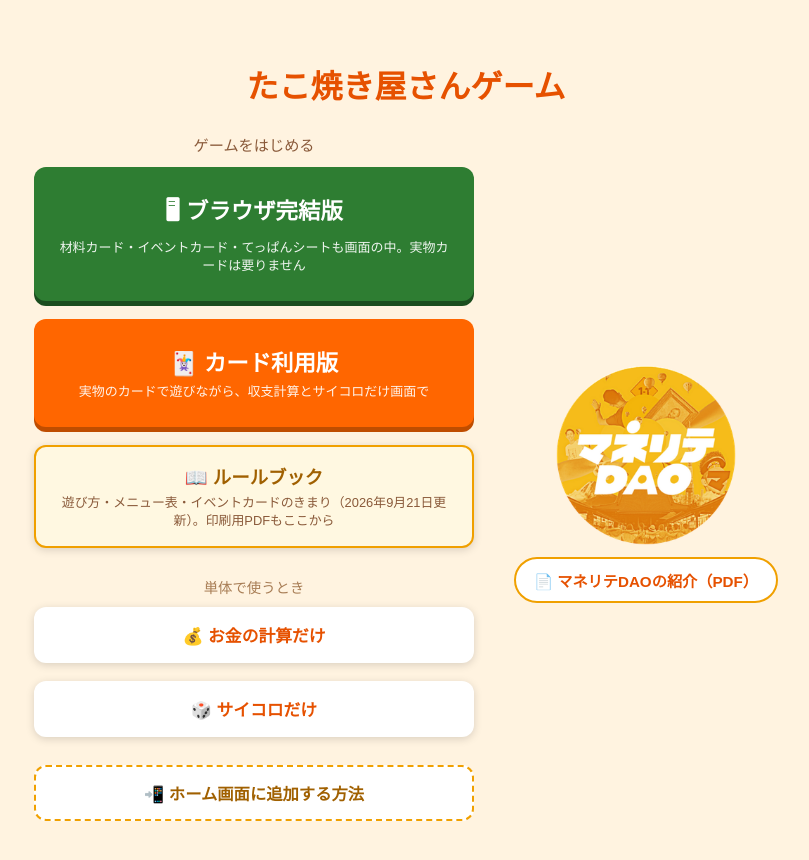
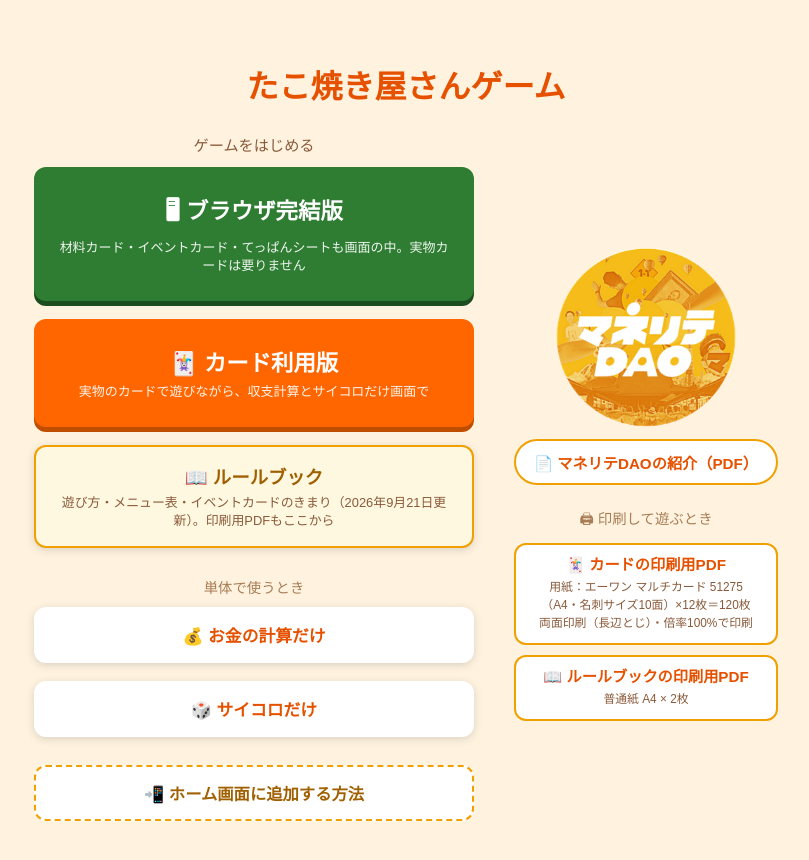
Before and after one commit to masatopapa/takoyaki-game, a plain HTML site: page index.html in a window 1280 px wide. Shown: the whole page, without its empty margins (234-1043 px from the left). Drawn offline with Linux system fonts and the light colour scheme.

Commit message:
トップのマネリテDAOの紹介の下に印刷用PDF（カード＝エーワン51275の両面24ページ／ルールブック）へのリンクを追加
Co-Authored-By: Claude Opus 5.5 <noreply@anthropic.com>

```diff
--- a/index.html
+++ b/index.html
@@ -36,6 +36,12 @@
   .dao-box .dao-logo { margin-bottom: 12px; }
   a.dao-pdf { display: inline-block; padding: 10px 18px; background: #fff; color: #e65100; border: 2px solid #f0a000; border-radius: 999px; text-decoration: none; font-weight: bold; font-size: .95em; }
   a.dao-pdf:active { background: #ffe0b2; }
+  /* 印刷用PDF（2026-11-16。マネリテDAOの紹介の下） */
+  .print-links { display: flex; flex-direction: column; gap: 10px; width: 100%; max-width: 300px; margin-top: 22px; }
+  .print-ttl { color: #a87d55; font-size: .9em; }
+  a.print-pdf { display: block; padding: 10px 14px; background: #fff; color: #e65100; border: 2px solid #f0a000; border-radius: 12px; text-decoration: none; font-weight: bold; font-size: .95em; line-height: 1.35; }
+  a.print-pdf small { display: block; margin-top: 4px; font-size: .78em; font-weight: normal; color: #8a5a3a; line-height: 1.5; }
+  a.print-pdf:active { background: #ffe0b2; }
   /* ホーム画面に追加する方法（2026-11-15） */
   button.card.home { display: block; width: 100%; max-width: 440px; margin: 28px auto 18px; padding: 14px 16px; background: #fff; color: #a06000; border: 2px dashed #f0a000; border-radius: 12px; font: inherit; font-size: 1.02em; font-weight: bold; cursor: pointer; }
   button.card.home:active { background: #ffe0b2; }
@@ -68,6 +74,11 @@
   <div class="dao-box">
     <img class="dao-logo" src="dao-logo.png" alt="マネリテDAO">
     <a class="dao-pdf" href="https://masatopapa.github.io/jinsei-game/monelite-dao.pdf" target="_blank" rel="noopener">📄 マネリテDAOの紹介（PDF）</a>
+    <div class="print-links">
+      <div class="print-ttl">🖨 印刷して遊ぶとき</div>
+      <a class="print-pdf" href="cards-print.pdf" target="_blank" rel="noopener">🃏 カードの印刷用PDF<small>用紙：エーワン マルチカード 51275<br>（A4・名刺サイズ10面）×12枚＝120枚<br>両面印刷（長辺とじ）・倍率100%で印刷</small></a>
+      <a class="print-pdf" href="rulebook.pdf" target="_blank" rel="noopener">📖 ルールブックの印刷用PDF<small>普通紙 A4 × 2枚</small></a>
+    </div>
   </div>
 </div>
 <div class="home-ov" id="homeOv" hidden>
```
Also changed, not shown: 1 other file.
